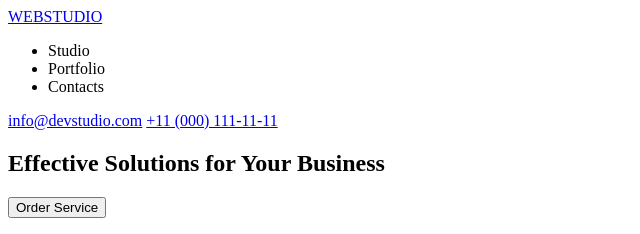
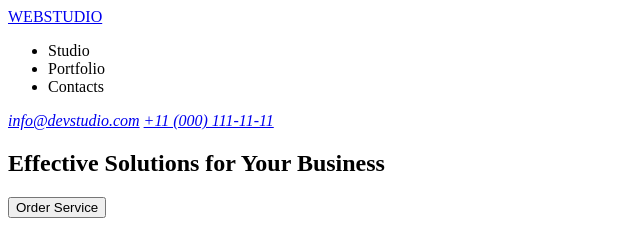
Before and after one commit to Viktiriia/goit-markup-hw-01, a plain HTML site: page index.html in a window 1280 px wide. Shown: the top 234 px of the page, 0-640 px from the left. Drawn offline with Linux system fonts and the light colour scheme.

Commit message:
finih index html

```diff
--- a/index.html
+++ b/index.html
@@ -17,7 +17,9 @@
                 <li>Portfolio</li>
                 <li>Contacts</li>
             </ul>
-        </nav> <a href="info@devstudio.com">info@devstudio.com</a> <a href="+11(000)111-11-11">+11 (000) 111-11-11</a>
+        </nav>
+        <address><a href="info@devstudio.com">info@devstudio.com</a> <a href="+11(000)111-11-11">+11 (000) 111-11-11</a>
+        </address>
 
     </header>
     <main>
```
